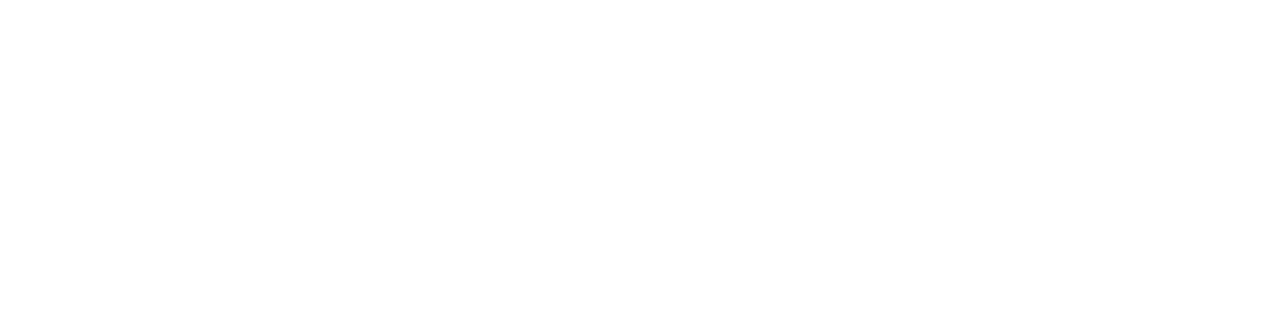
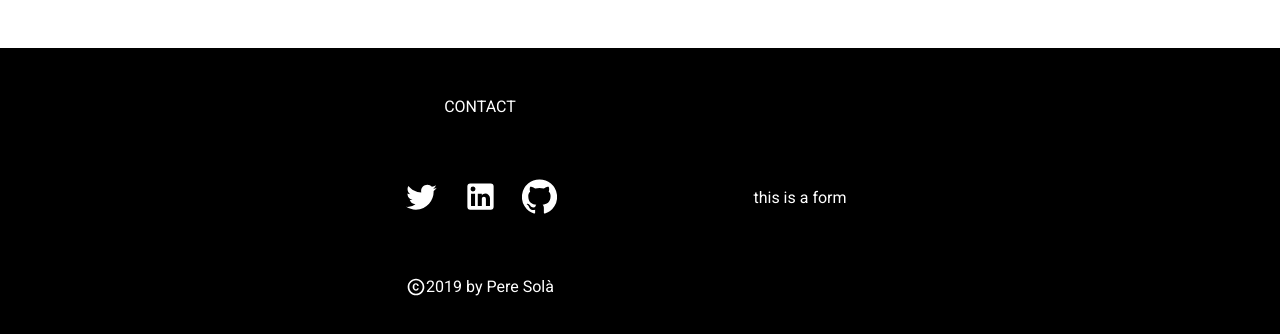
Before and after one commit to petrussola/portfolio-web, a React (Create React App) app: page / in a window 1280 px wide. Shown: the part 1914-2248 px from the top of the page. Before the commit the page ends 1962 px from the top, so only its background shows below. Built offline with nearby package versions, Linux system fonts and the light colour scheme.

Commit message:
Add contact details to footer

```diff
--- a/src/App.js
+++ b/src/App.js
@@ -4,22 +4,20 @@
 
 // IMPORT COMPONENTS
 import Header from "./components/Header/Header";
-import ContactSection from "./components/ContactSection";
 import HomePage from "./components/HomePage";
 import About from "./components/About";
-import ContactPage from "./components/ContactPage";
 import Project from "./components/Project";
 import Center from "./components/Center";
+import Footer from "./components/Footer/Footer";
 
 function App() {
   return (
     <div className="App">
       <Route path="/" component={Header} />
-      <Route path="/" component={ContactSection} />
       <Route exact path="/" component={Center} />
       <Route exact path="/" component={HomePage} />
+      <Route path="/" component={Footer} />
       <Route path="/about" component={About} />
-      <Route path="/contact" component={ContactPage} />
       <Route path="/projects/:id" component={Project} />
     </div>
   );
--- a/src/components/ContactSection.jsx
+++ /dev/null
@@ -1,8 +0,0 @@
-import React from 'react';
-
-export default function ContactSection() {
-return (
-<div>
-</div>
-);
-};
--- /dev/null
+++ b/src/components/Footer/ContactDetails.jsx
@@ -0,0 +1,31 @@
+import React from "react";
+import SocialMedia from "./SocialMedia";
+import Copyright from "./Copyright";
+
+// MATERIAL UI
+import { makeStyles } from "@material-ui/core/styles";
+
+const useStyles = makeStyles({
+  root: {
+    width: "50%",
+    display: "flex",
+    "flex-direction": "column",
+    "align-items": "center",
+    "justify-content": "space-evenly",
+    height: "100%"
+  },
+  icon: {
+    color: "white"
+  }
+});
+
+export default function ContactDetails() {
+  const classes = useStyles();
+  return (
+    <div className={classes.root}>
+      <h1>CONTACT</h1>
+      <SocialMedia />
+      <Copyright />
+    </div>
+  );
+}
--- /dev/null
+++ b/src/components/Footer/ContactForm.jsx
@@ -0,0 +1,15 @@
+import React from "react";
+
+// MATERIAL UI
+import { makeStyles } from "@material-ui/core/styles";
+
+const useStyles = makeStyles({
+  root: {
+    width: "50%"
+  }
+});
+
+export default function ContactForm() {
+  const classes = useStyles();
+  return <div className={classes.root}>this is a form</div>;
+}
--- /dev/null
+++ b/src/components/Footer/Copyright.jsx
@@ -0,0 +1,27 @@
+import React from "react";
+
+// MATERIAL UI
+import { makeStyles } from "@material-ui/core/styles";
+import CopyrightIcon from "@material-ui/icons/Copyright";
+
+const useStyles = makeStyles({
+  root: {
+    display: "flex",
+    "flex-direction": "row",
+    "align-items": "center"
+  },
+  icon: {
+    color: "white"
+  }
+});
+const currentYear = new Date().getFullYear();
+
+export default function Copyright() {
+  const classes = useStyles();
+  return (
+    <div className={classes.root}>
+      <CopyrightIcon fontSize={"small"} />
+      <div>{`${currentYear} by Pere Solà`}</div>
+    </div>
+  );
+}
--- /dev/null
+++ b/src/components/Footer/Footer.jsx
@@ -0,0 +1,38 @@
+import React from "react";
+
+// COMPONENTS
+import ContactForm from "./ContactForm";
+import ContactDetails from "./ContactDetails";
+
+// MATERIAL UI
+import { makeStyles } from "@material-ui/core/styles";
+
+const useStyles = makeStyles({
+  root: {
+    background: "black",
+    color: "white",
+    width: "100%",
+    height: "300px"
+  },
+  container: {
+    width: "50%",
+    margin: "0 auto",
+    display: "flex",
+    "flex-direction": "row",
+    "align-items": "center",
+    height: "inherit"
+  }
+});
+
+export default function Footer() {
+  const classes = useStyles();
+  return (
+    <div className={classes.root}>
+      <div className={classes.container}>
+        <ContactDetails />
+
+        <ContactForm />
+      </div>
+    </div>
+  );
+}
--- /dev/null
+++ b/src/components/Footer/SocialMedia.jsx
@@ -0,0 +1,31 @@
+import React from "react";
+
+// MATERIAL UI
+import { makeStyles } from "@material-ui/core/styles";
+import IconButton from "@material-ui/core/IconButton";
+import TwitterIcon from "@material-ui/icons/Twitter";
+import LinkedInIcon from "@material-ui/icons/LinkedIn";
+import GitHubIcon from "@material-ui/icons/GitHub";
+
+const useStyles = makeStyles({
+  icon: {
+    color: "white"
+  }
+});
+
+export default function SocialMedia() {
+  const classes = useStyles();
+  return (
+    <div>
+      <IconButton className={classes.icon}>
+        <TwitterIcon fontSize={"large"} />
+      </IconButton>
+      <IconButton className={classes.icon}>
+        <LinkedInIcon fontSize={"large"} />
+      </IconButton>
+      <IconButton className={classes.icon}>
+        <GitHubIcon fontSize={"large"} />
+      </IconButton>
+    </div>
+  );
+}
--- a/src/components/HomePage.jsx
+++ b/src/components/HomePage.jsx
@@ -60,10 +60,10 @@
                 <IconButton
                   aria-label={`star ${project.title}`}
                   className={classes.icon}
-                  size={'medium'}
+                  size={"medium"}
                 >
                   <Link to={`/project/${project.id}`}>
-                    <PageviewIcon  disabled={true}/>
+                    <PageviewIcon />
                   </Link>
                 </IconButton>
               }
```
